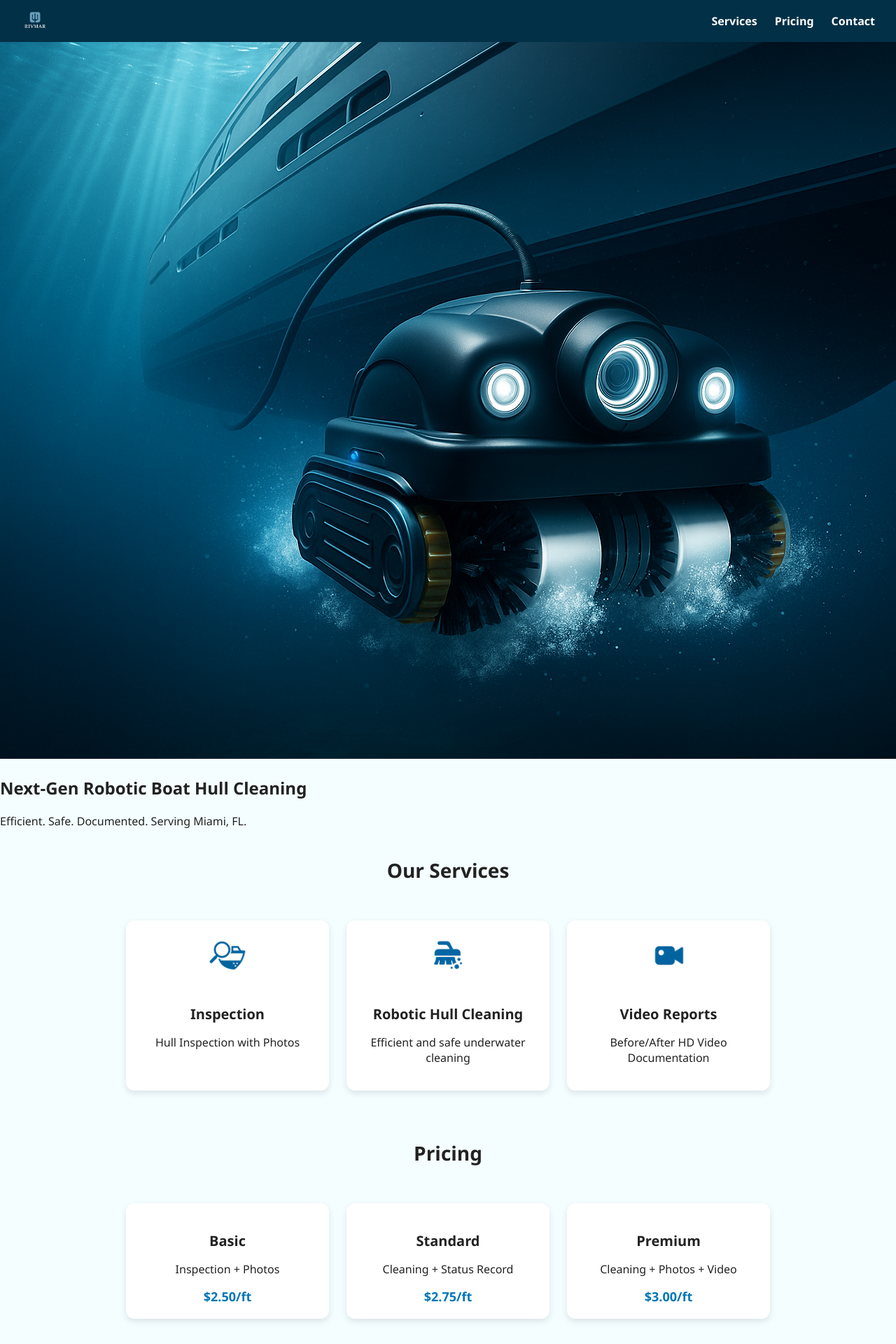
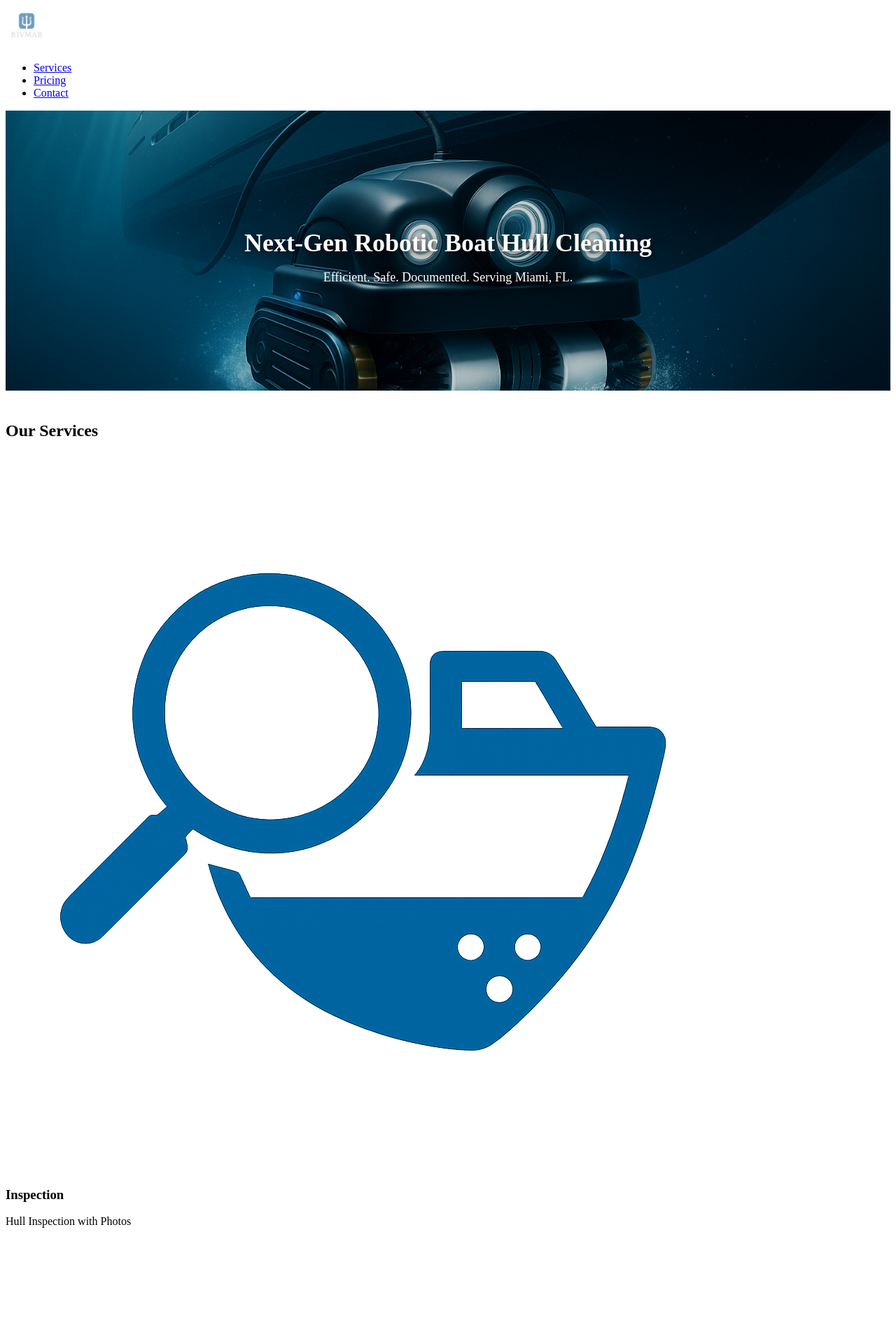
Before and after one commit to rivmargroup/RivMar, a PHP site: page / in a window 1280 px wide; the page is wider, and only the part inside the window is pictured. Shown: the top 1920 px of that part at 70% size. Run offline with PHP 8.4, Linux system fonts and the light colour scheme.

Commit message:
Update style.css

```diff
--- a/style.css
+++ b/style.css
@@ -1,103 +1,34 @@
-body {
-  margin: 0;
-  font-family: 'Segoe UI', sans-serif;
-  background-color: #f4fdff;
-  color: #222;
+.logo.large {
+  height: 60px;
 }
 
-header {
-  background-color: #023047;
-  color: white;
-  padding: 10px 30px;
-  display: flex;
-  align-items: center;
-  justify-content: space-between;
+.hero {
+  position: relative;
+  text-align: center;
+  margin-bottom: 40px;
 }
 
-.logo {
-  height: 40px;
+.hero-img {
+  width: 100%;
+  max-height: 400px;
+  object-fit: cover;
+  filter: brightness(0.8);
 }
 
-nav ul {
-  list-style: none;
-  display: flex;
-  gap: 25px;
-  margin: 0;
-  padding: 0;
+.hero-text {
+  position: absolute;
+  top: 50%;
+  left: 50%;
+  transform: translate(-50%, -50%);
+  color: white;
+  text-shadow: 2px 2px 10px rgba(0,0,0,0.8);
 }
 
-nav a {
-  color: white;
-  text-decoration: none;
-  font-weight: bold;
+.hero-text h1 {
+  font-size: 36px;
+  margin-bottom: 10px;
 }
 
-h2 {
-  text-align: center;
-  margin-top: 40px;
-  font-size: 28px;
+.hero-text p {
+  font-size: 18px;
 }
-
-.card-container {
-  display: flex;
-  justify-content: center;
-  flex-wrap: wrap;
-  gap: 25px;
-  padding: 30px;
-}
-
-.card {
-  background: white;
-  border-radius: 12px;
-  box-shadow: 0 4px 10px rgba(0,0,0,0.1);
-  padding: 20px;
-  text-align: center;
-  width: 250px;
-}
-
-.card img {
-  width: 60px;
-  margin-bottom: 15px;
-}
-
-.card h3 {
-  margin-bottom: 10px;
-  font-size: 20px;
-}
-
-.card strong {
-  display: block;
-  margin-top: 10px;
-  font-size: 18px;
-  color: #0077b6;
-}
-
-.fleet-images {
-  display: flex;
-  justify-content: center;
-  gap: 40px;
-  padding: 20px 0;
-}
-
-.fleet-images img {
-  max-height: 180px;
-  width: auto;
-}
-
-#contact {
-  padding: 30px;
-  text-align: center;
-}
-
-#contact a {
-  color: #0077b6;
-  text-decoration: none;
-}
-
-footer {
-  background-color: #023047;
-  color: white;
-  text-align: center;
-  padding: 15px;
-  font-size: 14px;
-}
```
